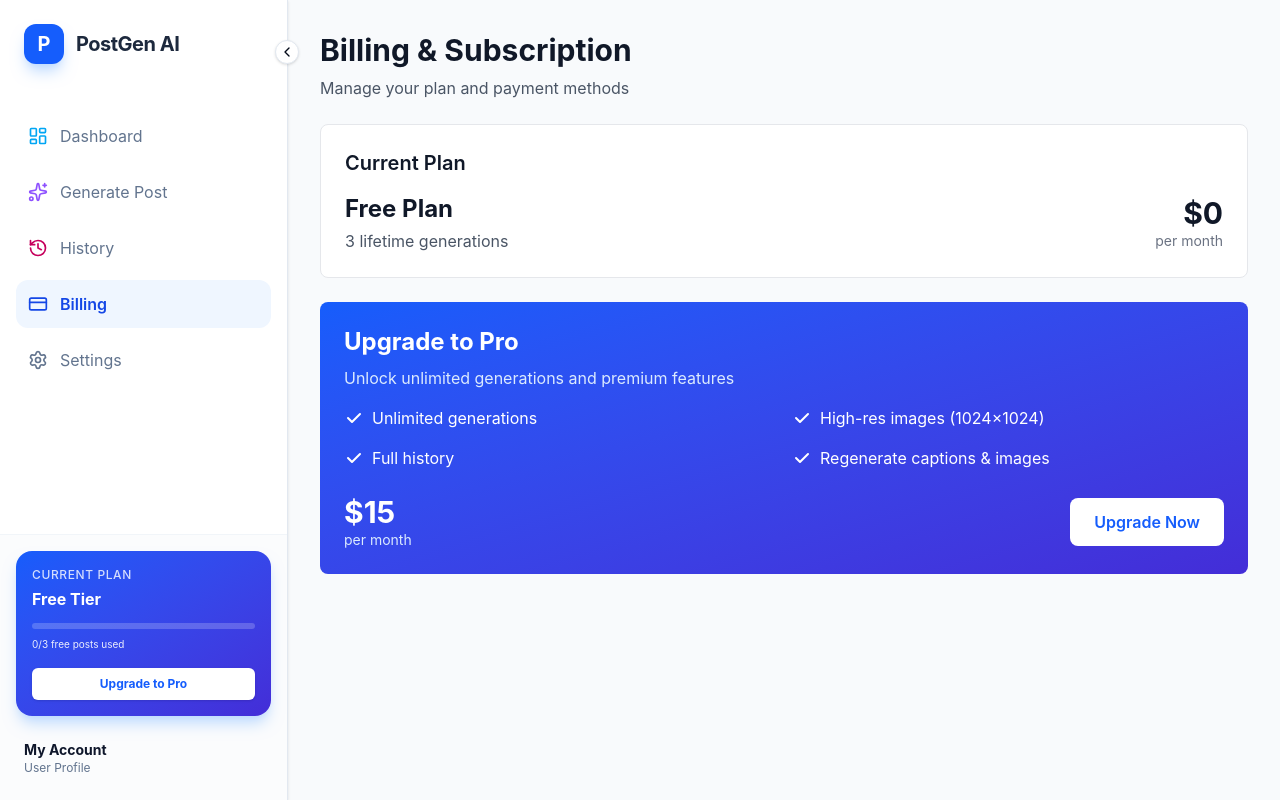
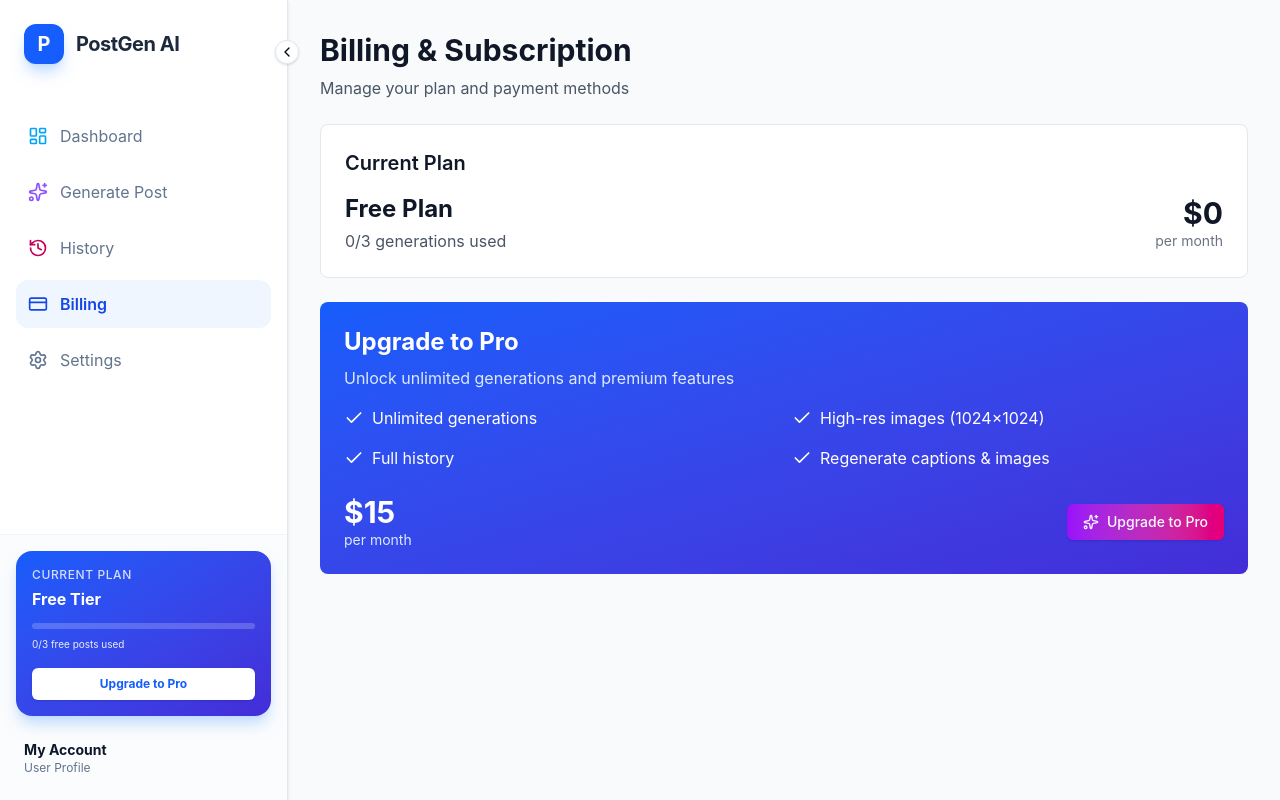
Before and after one commit to yop-dev/postgen-ai, a Next.js app: page /app/billing in a window 1280 px wide. Built offline with nearby package versions, Linux system fonts and the light colour scheme; no server answers; the database is empty.

Commit message:
billing updates

```diff
--- a/src/app/app/billing/page.tsx
+++ b/src/app/app/billing/page.tsx
@@ -1,4 +1,20 @@
-export default function BillingPage() {
+import { auth } from "@clerk/nextjs/server"
+import { db } from "@/lib/db"
+import { UpgradeButton } from "@/components/upgrade-button"
+import { Crown, Check } from "lucide-react"
+
+export default async function BillingPage() {
+    const { userId } = await auth()
+
+    // Get user plan
+    const user = await db.user.findUnique({
+        where: { clerkId: userId! },
+        include: { usage: true }
+    })
+
+    const isPro = user?.plan === "PRO"
+    const currentUsage = user?.usage?.lifetimeCount || 0
+
     return (
         <div className="space-y-6">
             <div>
@@ -11,44 +27,60 @@
                 <h2 className="text-xl font-semibold text-gray-900 mb-4">Current Plan</h2>
                 <div className="flex items-center justify-between">
                     <div>
-                        <p className="text-2xl font-bold text-gray-900">Free Plan</p>
-                        <p className="text-gray-600 mt-1">3 lifetime generations</p>
+                        <div className="flex items-center gap-2">
+                            {isPro && <Crown className="h-6 w-6 text-purple-600" />}
+                            <p className={`text-2xl font-bold ${isPro ? 'bg-gradient-to-r from-purple-600 to-pink-600 bg-clip-text text-transparent' : 'text-gray-900'}`}>
+                                {isPro ? "Pro Plan" : "Free Plan"}
+                            </p>
+                        </div>
+                        <p className="text-gray-600 mt-1">
+                            {isPro ? "Unlimited generations" : `${currentUsage}/3 generations used`}
+                        </p>
                     </div>
                     <div className="text-right">
-                        <p className="text-3xl font-bold text-gray-900">$0</p>
+                        <p className="text-3xl font-bold text-gray-900">${isPro ? "15" : "0"}</p>
                         <p className="text-sm text-gray-500">per month</p>
                     </div>
                 </div>
             </div>
 
-            {/* Upgrade to Pro */}
+            {/* Upgrade to Pro or Manage Subscription */}
+            {isPro ? (
+                <div className="bg-gradient-to-br from-purple-600 to-pink-600 rounded-lg p-6 text-white">
+                    <div className="flex items-center gap-2 mb-2">
+                        <Crown className="h-6 w-6" />
+                        <h2 className="text-2xl font-bold">Pro Subscription Active</h2>
+                    </div>
+                    <p className="text-purple-100 mb-6">You have unlimited access to all features!</p>
+
+                    <div className="flex items-center justify-between">
+                        <div>
+                            <p className="text-sm text-purple-100">Billed monthly</p>
+                            <p className="text-3xl font-bold mt-1">$15/month</p>
+                        </div>
+                        <UpgradeButton isPro={isPro} />
+                    </div>
+                </div>
+            ) : (
                 <div className="bg-gradient-to-br from-blue-600 to-indigo-700 rounded-lg p-6 text-white">
                     <h2 className="text-2xl font-bold mb-2">Upgrade to Pro</h2>
                     <p className="text-blue-100 mb-4">Unlock unlimited generations and premium features</p>
 
                     <div className="grid grid-cols-1 md:grid-cols-2 gap-4 mb-6">
                         <div className="flex items-start gap-2">
-                        <svg className="w-5 h-5 mt-0.5" fill="currentColor" viewBox="0 0 20 20">
-                            <path fillRule="evenodd" d="M16.707 5.293a1 1 0 010 1.414l-8 8a1 1 0 01-1.414 0l-4-4a1 1 0 011.414-1.414L8 12.586l7.293-7.293a1 1 0 011.414 0z" clipRule="evenodd" />
-                        </svg>
+                            <Check className="w-5 h-5 mt-0.5" />
                             <span>Unlimited generations</span>
                         </div>
                         <div className="flex items-start gap-2">
-                        <svg className="w-5 h-5 mt-0.5" fill="currentColor" viewBox="0 0 20 20">
-                            <path fillRule="evenodd" d="M16.707 5.293a1 1 0 010 1.414l-8 8a1 1 0 01-1.414 0l-4-4a1 1 0 011.414-1.414L8 12.586l7.293-7.293a1 1 0 011.414 0z" clipRule="evenodd" />
-                        </svg>
+                            <Check className="w-5 h-5 mt-0.5" />
                             <span>High-res images (1024×1024)</span>
                         </div>
                         <div className="flex items-start gap-2">
-                        <svg className="w-5 h-5 mt-0.5" fill="currentColor" viewBox="0 0 20 20">
-                            <path fillRule="evenodd" d="M16.707 5.293a1 1 0 010 1.414l-8 8a1 1 0 01-1.414 0l-4-4a1 1 0 011.414-1.414L8 12.586l7.293-7.293a1 1 0 011.414 0z" clipRule="evenodd" />
-                        </svg>
+                            <Check className="w-5 h-5 mt-0.5" />
                             <span>Full history</span>
                         </div>
                         <div className="flex items-start gap-2">
-                        <svg className="w-5 h-5 mt-0.5" fill="currentColor" viewBox="0 0 20 20">
-                            <path fillRule="evenodd" d="M16.707 5.293a1 1 0 010 1.414l-8 8a1 1 0 01-1.414 0l-4-4a1 1 0 011.414-1.414L8 12.586l7.293-7.293a1 1 0 011.414 0z" clipRule="evenodd" />
-                        </svg>
+                            <Check className="w-5 h-5 mt-0.5" />
                             <span>Regenerate captions & images</span>
                         </div>
                     </div>
@@ -58,11 +90,10 @@
                             <p className="text-3xl font-bold">$15</p>
                             <p className="text-blue-100 text-sm">per month</p>
                         </div>
-                    <button className="rounded-lg bg-white px-6 py-3 text-blue-600 font-semibold hover:bg-blue-50 transition">
-                        Upgrade Now
-                    </button>
+                        <UpgradeButton isPro={isPro} />
                     </div>
                 </div>
+            )}
         </div>
     )
 }
```
Lines whose indentation alone changed are shown as unchanged.
